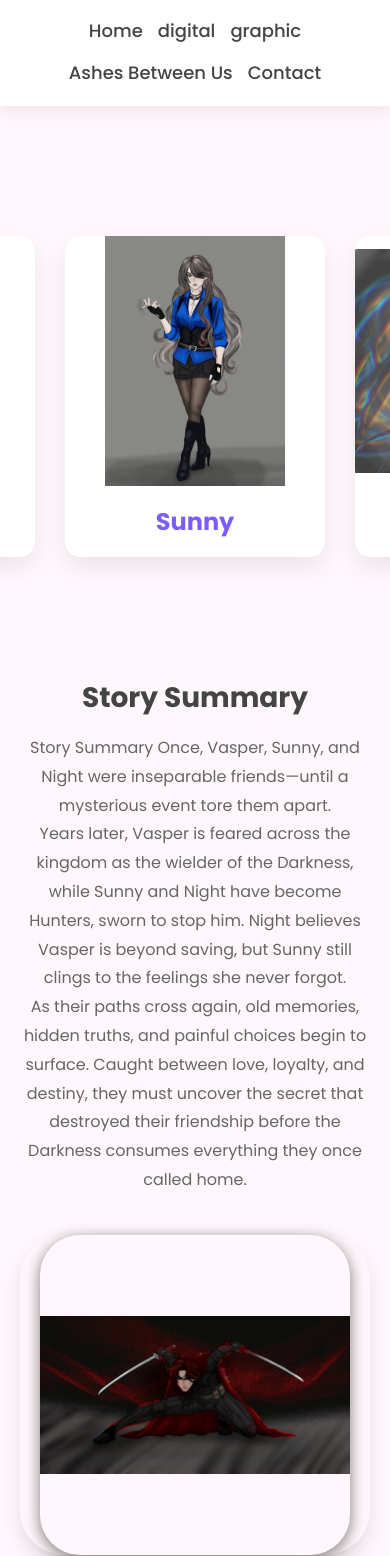
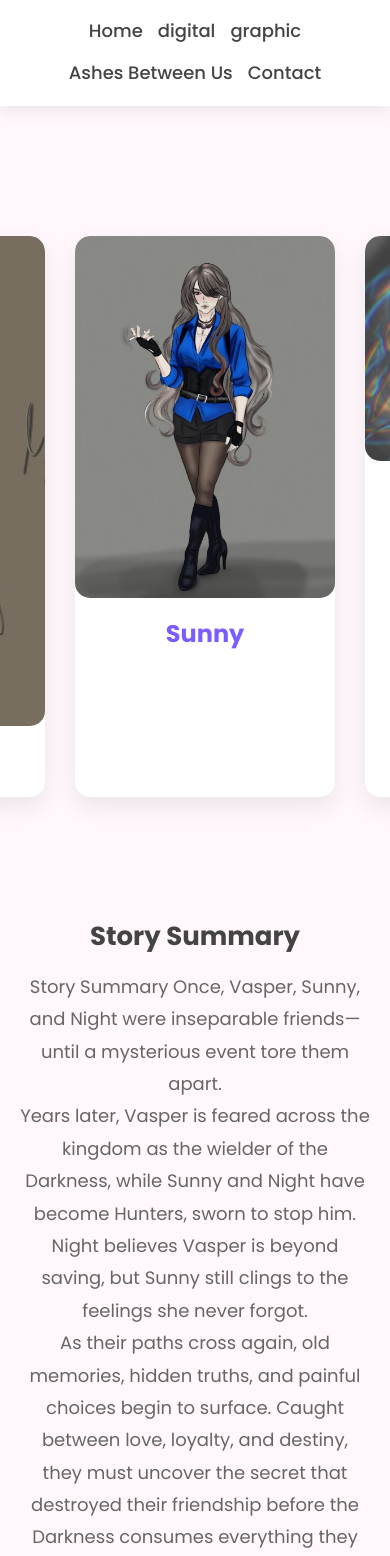
Before and after one commit to alaaabdullah037-jpg/MernaIllustrations, a plain HTML site: page Ashes-Between-Us.html in a window 390 px wide. Shown: the part 68-1624 px from the top of the page. Drawn offline with Linux system fonts and the light colour scheme; files whose address does not match are found by name.

Commit message:
Add files via upload

```diff
--- a/style.css
+++ b/style.css
@@ -834,6 +834,19 @@
 }
 
 
+@media (max-width: 768px) {
+  .story-summary-section {
+    width: 100%;
+    padding: 0 20px; /* يعطي مساحة أمان يمين وشمال */
+    box-sizing: border-box; /* يضمن إن الـ padding ما يزودش حجم العنصر */
+  }
+
+  .story-summary-section p {
+    white-space: normal; /* يجبر النص ينزل سطر جديد */
+    word-break: break-word;
+  }
+}
+
 
 
 
@@ -933,29 +946,55 @@
     display: block;
 }
 
+/* كود شامل لإصلاح شاشات الموبايل في كل الصفحات */
+@media (max-width: 768px) {
 
+  /* 1. حل مشكلة الصور الكبيرة والبنرات اللي بتطرد الكلام برة الشاشة */
+  img, .hero-section, .banner, [class*="banner"], [class*="hero"] {
+    max-width: 100% !important;
+    height: auto !important;
+    box-sizing: border-box;
+  }
 
+  /* 2. تصغير الخطوط الكبيرة جداً (زي كلمة GRAPHIC) عشان متخرجش برة الشاشة */
+  h1, h2, .main-title, [class*="title"], [class*="text"] {
+    font-size: 26px !important;
+    word-wrap: break-word !important;
+    overflow-wrap: break-word !important;
+    white-space: normal !important;
+  }
 
-@media (max-width:768px){
+  /* 3. تظبيط السلايدر والكروت عشان الكارت الشمال يرجع يظهر والكلام مياكلش */
+  .slider-container, [class*="slider"], [class*="container"] {
+    overflow-x: auto !important;
+    display: flex !important;
+    justify-content: flex-start !important;
+    padding: 0 10px !important;
+    box-sizing: border-box !important;
+  }
 
-    .gallery{
-        grid-template-columns:1fr;
-    }
+  .card, [class*="card"] {
+    min-width: 85% !important; /* يجبر الكارت يظهر كامل في نص الشاشة */
+    margin: 0 10px !important;
+  }
 
-    .gallery img{
-        height:250px;
-    }
+  /* 4. حل مشكلة نصوص الـ Story Summary عشان تنزل سطر جديد */
+  p, .story-summary-section, [class*="summary"] {
+    white-space: normal !important;
+    word-break: break-word !important;
+  }
+}
 
-    .story-image img{
-        height:320px;
-    }
+@media (max-width: 768px) {
+  /* لجعل جميع الصور مرنة ولا تخرج عن الشاشة */
+  img, .hero-section, .banner {
+    max-width: 100%;
+    height: auto;
+  }
 
-    .story-content h2{
-        font-size:28px;
-    }
-
-    .story-content p{
-        font-size:16px;
-    }
-
+  /* تصغير حجم الخطوط الكبيرة اللي مسببة اختفاء الكلام */
+  h1, .hero-text, .graphic-title {
+    font-size: 24px ;
+    word-wrap: break-word;
+  }
 }
```
